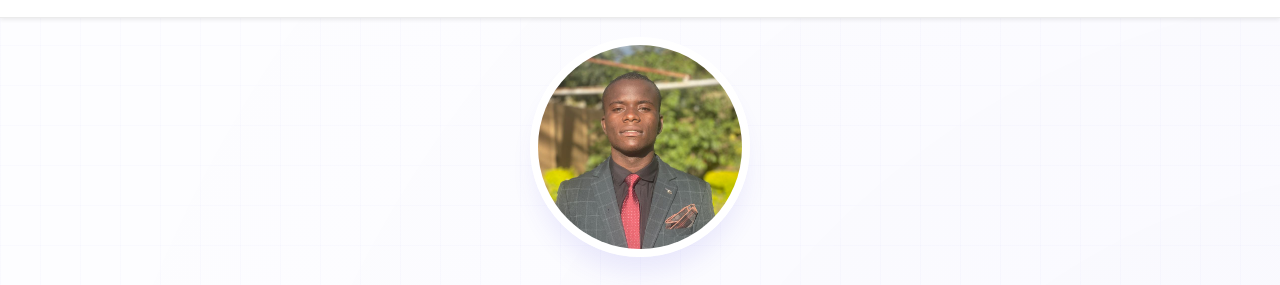
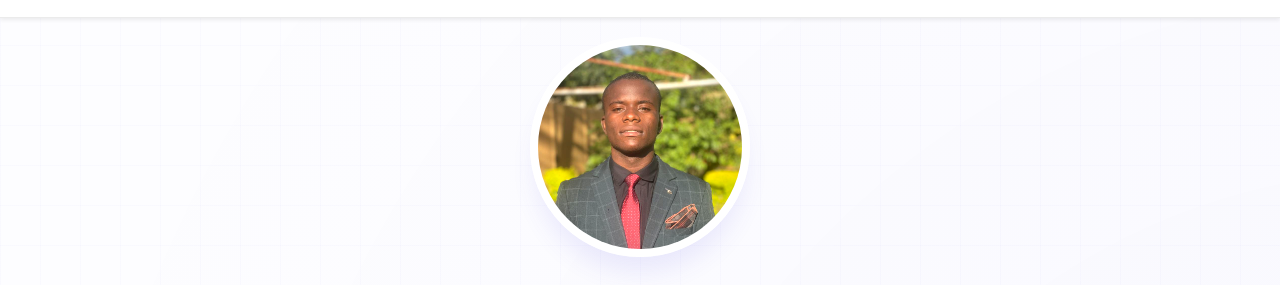
Before and after one commit to Eliot3886/portifolio, a plain HTML site: page index.html in a window 1280 px wide. Shown: the part 75-360 px from the top of the page. Drawn offline with nearby package versions, Linux system fonts and the light colour scheme.

Commit message:
Updated project files

```diff
--- a/styles.css
+++ b/styles.css
@@ -170,6 +170,12 @@ header.fixed-top {
   height: 100%;
   object-fit: cover;
   object-position: top center; /* Show head fully */
+  filter: brightness(1.05) contrast(1.1) saturate(1.2);
+  transition: all 0.5s ease;
+}
+
+.profile-image-container:hover .profile-image {
+    filter: brightness(1.1) contrast(1.15) saturate(1.3);
 }
 
 section {
```
